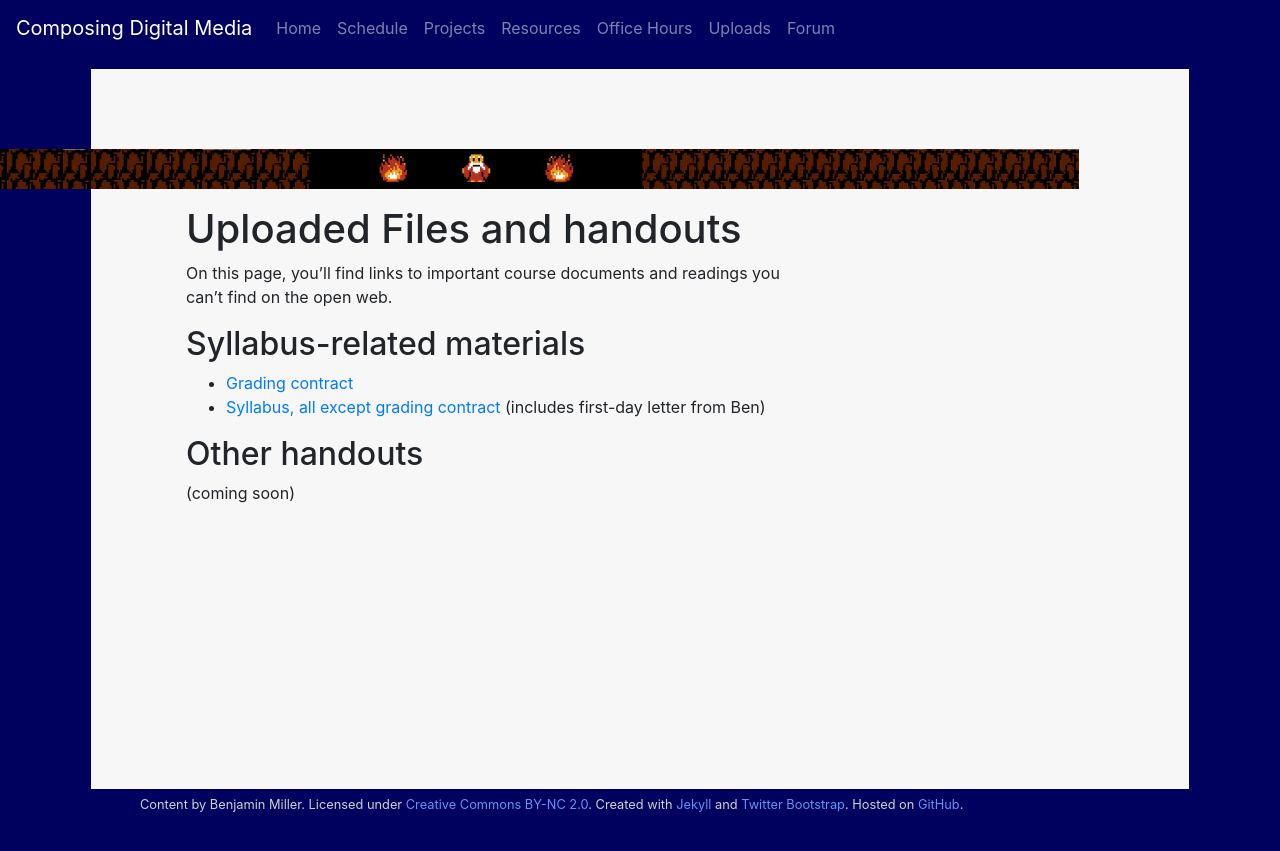
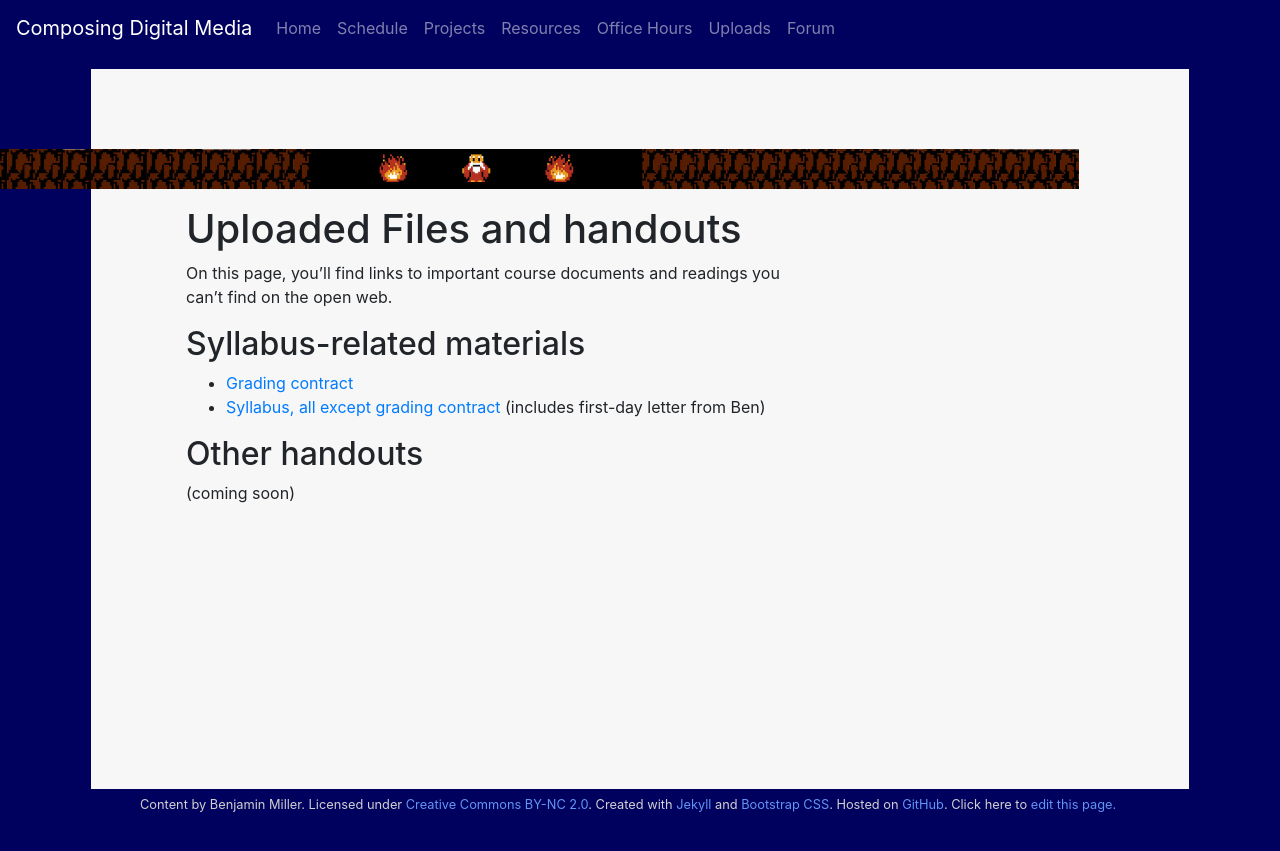
Before and after one commit to benmiller314/cdm2020spring, a Jekyll site: the page built from uploads.md, in a window 1280 px wide. Shown: the top 851 px of the page. Built offline with Jekyll 4.4.1, drawn with Linux system fonts in a browser that asks for light colours.

Commit message:
Update credits_and_license.html

```diff
--- a/_includes/credits_and_license.html
+++ b/_includes/credits_and_license.html
@@ -2,7 +2,7 @@
   Content by {{ site.course.instructor.name }}.
   Licensed under
   <a href="http://creativecommons.org/licenses/by-nc/2.0/" rel="licence">Creative Commons BY-NC 2.0</a>.
-  Created with <a href="https://github.com/mojombo/jekyll">Jekyll</a>
-  and <a href="http://twitter.github.com/boostrap/">Twitter Bootstrap</a>.
-  Hosted on <a href="{{site.github.repository_url}}">GitHub</a>.
+  Created with <a href="https://jekyllrb.com/docs/github-pages/">Jekyll</a>
+  and <a href="https://getbootstrap.com/">Bootstrap CSS</a>.
+  Hosted on <a href="{{site.github.repository_url}}">GitHub</a>. Click here to <a href="{{page.path}}">edit this page.</a>
 </p>
```
